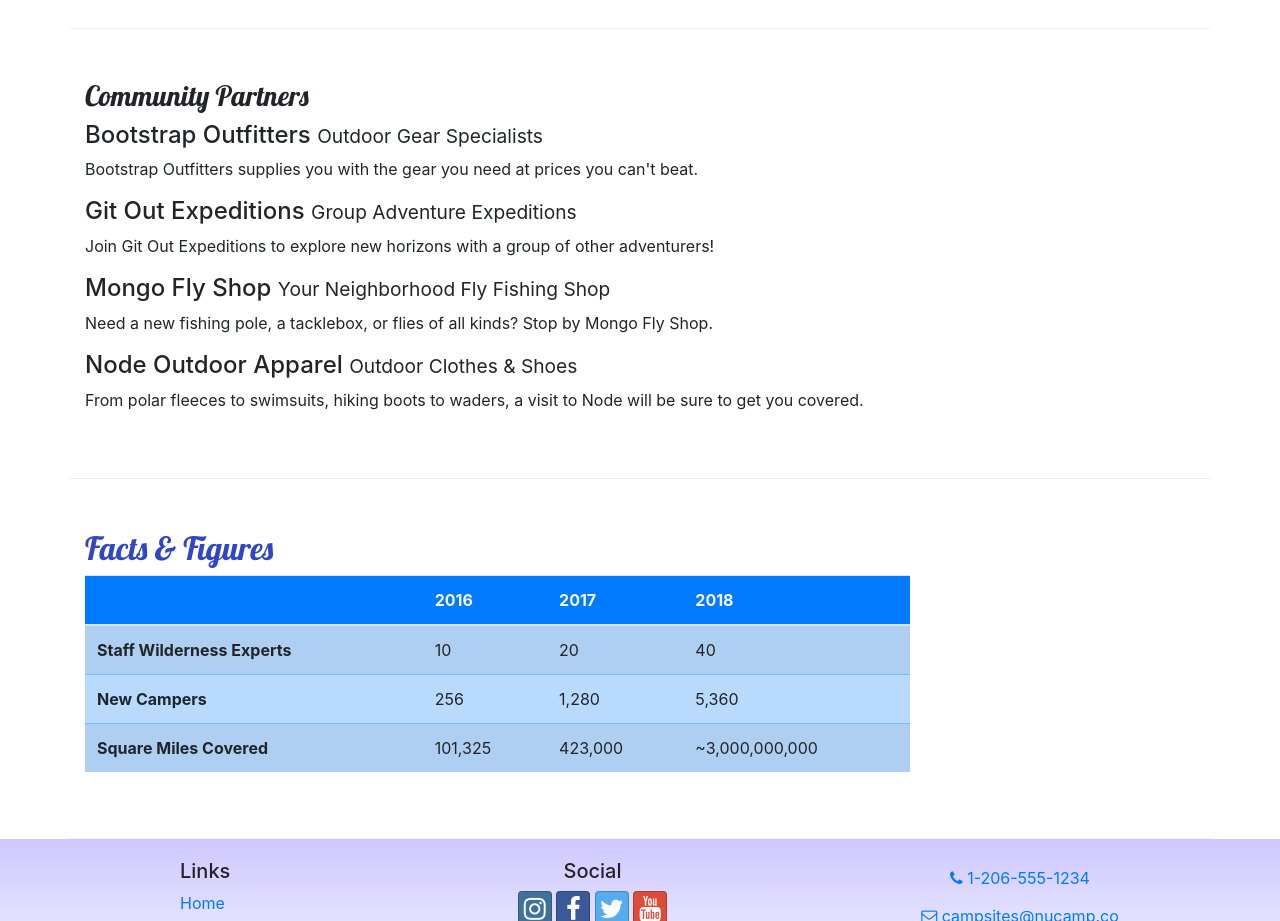
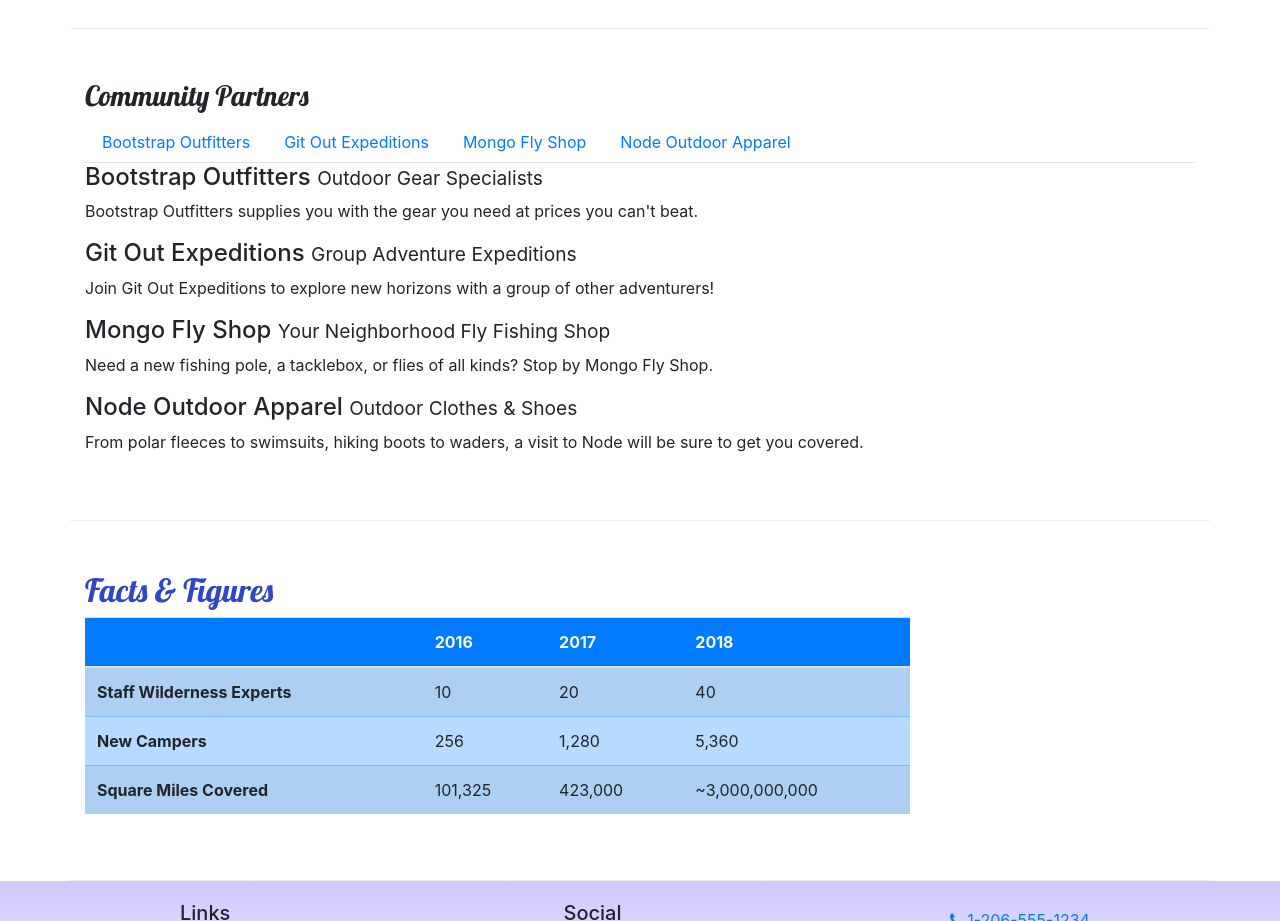
Before and after one commit to TylerH24/nucampsites, a website: page aboutus.html in a window 1280 px wide. Shown: the part 800-1721 px from the top of the page. Drawn offline with nearby package versions, Linux system fonts and the light colour scheme.

Commit message:
Nav Exercise

```diff
--- a/aboutus.html
+++ b/aboutus.html
@@ -100,6 +100,12 @@
         <div class="row row-content">
             <div class="col">
                 <h3>Community Partners</h3>
+                <ul class="nav nav-tabs">
+                    <li class="nav-item"><a class="nav-link" href="#bootstrap" role="tab" data-toggle="tab">Bootstrap Outfitters</a></li>
+                    <li class="nav-item"><a class="nav-link" href="#bootstrap" role="tab" data-toggle="tab">Git Out Expeditions</a></li>
+                    <li class="nav-item"><a class="nav-link" href="#bootstrap" role="tab" data-toggle="tab">Mongo Fly Shop</a></li>
+                    <li class="nav-item"><a class="nav-link" href="#bootstrap" role="tab" data-toggle="tab">Node Outdoor Apparel</a></li>
+                </ul>
                 <h4>Bootstrap Outfitters <small>Outdoor Gear Specialists</small></h4>
                 <p class="d-none d-sm-block">Bootstrap Outfitters supplies you with the gear you need at prices you can't beat.</p>
                 <h4>Git Out Expeditions <small>Group Adventure Expeditions</small></h4>
```
